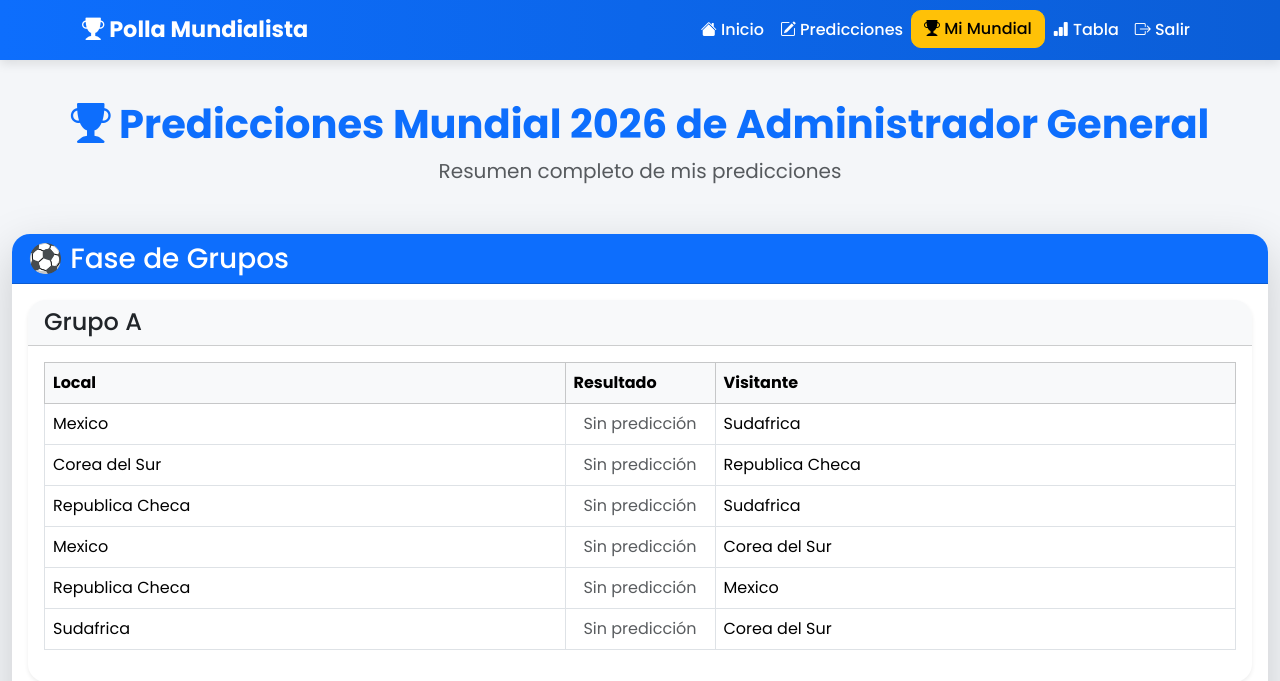
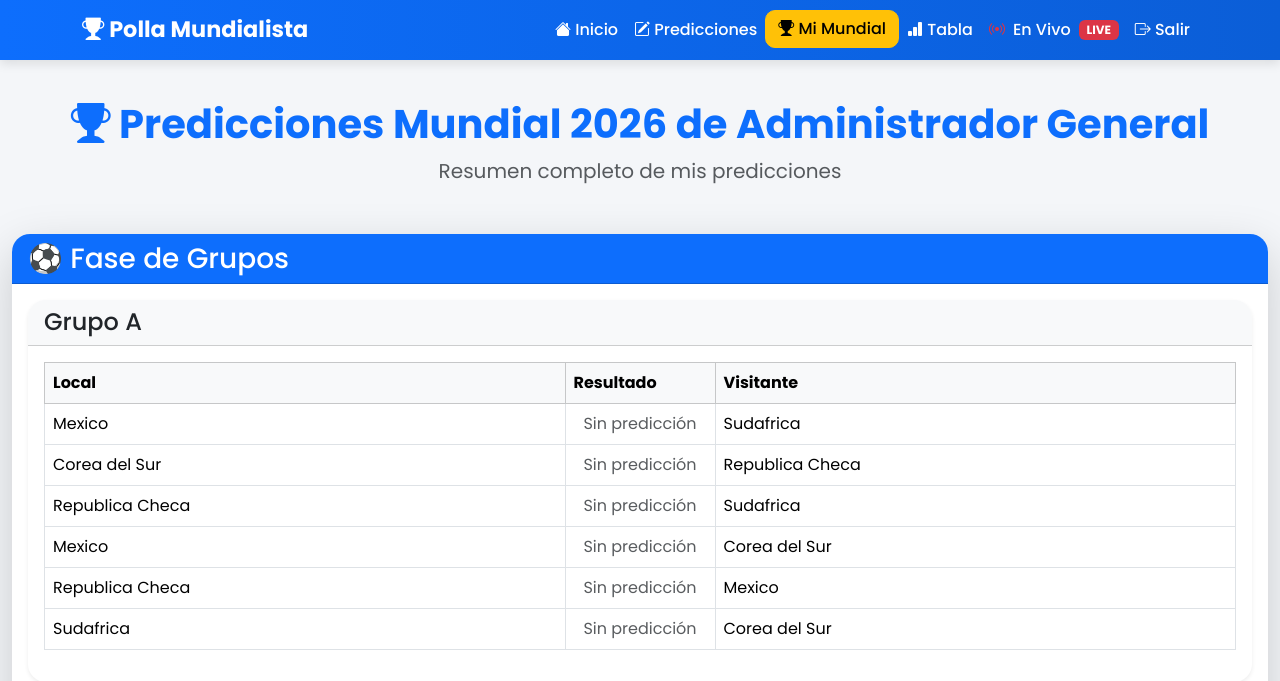
Before and after one commit to FelipeRamirez01/polla_mundialista_2026, a Flask app: page /usuario/bracket in a window 1280 px wide. Shown: the top 681 px of the page. Run offline with Flask 3, Linux system fonts and the light colour scheme; a user stored in the database is signed in; data comes from the database, SQL or seed files in the repository; data that the repository does not hold is empty; parts of the project's set-up code (start-up, migrations or seed data) failed here and were passed over.

Commit message:
Add 'En Vivo' link to navigation menu

```diff
--- a/templates/base.html
+++ b/templates/base.html
@@ -183,6 +183,30 @@
 
                     </li>
 
+
+                    <li class="nav-item">
+
+                        <a class="nav-link d-flex align-items-center" href="{{ url_for('resultados_partidos') }}">
+
+                            <span class="me-2">
+
+                                <i class="bi bi-broadcast text-danger"></i>
+
+                            </span>
+
+                            En Vivo
+
+                            <span class="ms-2 badge bg-danger">
+
+                                LIVE
+
+                            </span>
+
+                        </a>
+
+                    </li>
+
+
                     <li class="nav-item">
 
                         <a class="nav-link text-warning"
```
